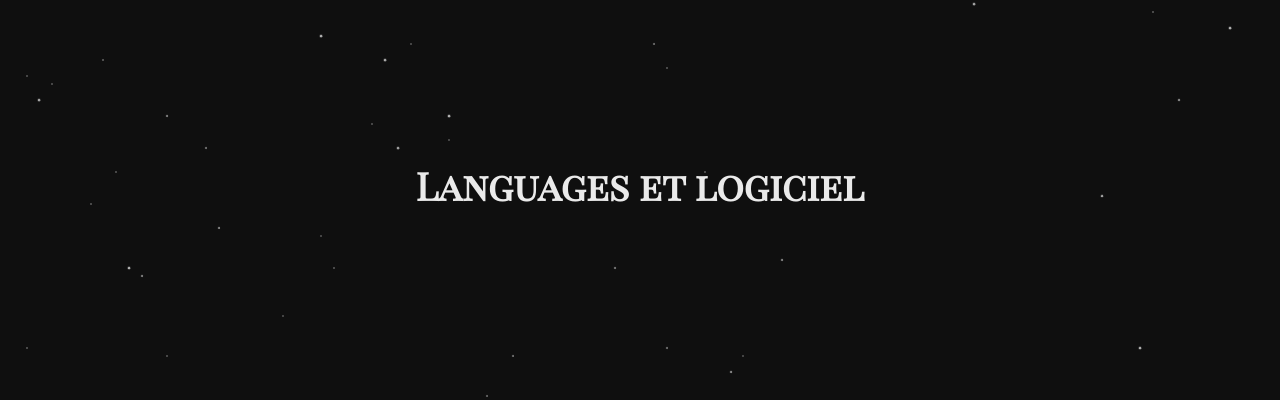
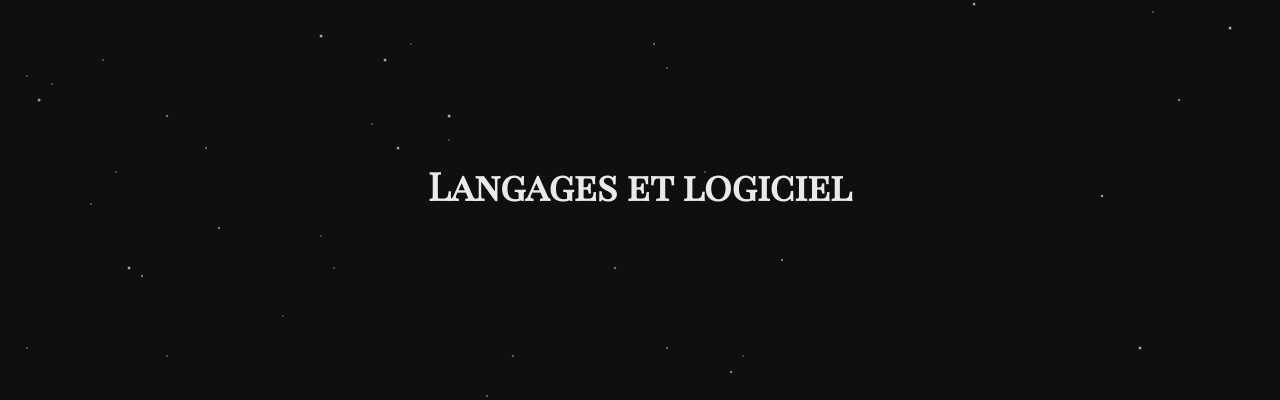
Before and after one commit to SebLau02/CV, a plain HTML site: page index.html in a window 1280 px wide. Shown: the part 637-1037 px from the top of the page. Drawn offline with Linux system fonts and the light colour scheme.

Commit message:
correction faute orthographe

```diff
--- a/index.html
+++ b/index.html
@@ -33,7 +33,7 @@
 
 			<div id="languages-section">
 
-				<h2 id="languages">Languages et logiciel</h2>
+				<h2 id="languages">Langages et logiciel</h2>
 
 				<ul class="liste-language">
 					<li class="html"><img src="img/html.png" alt="image html"></li>
```
